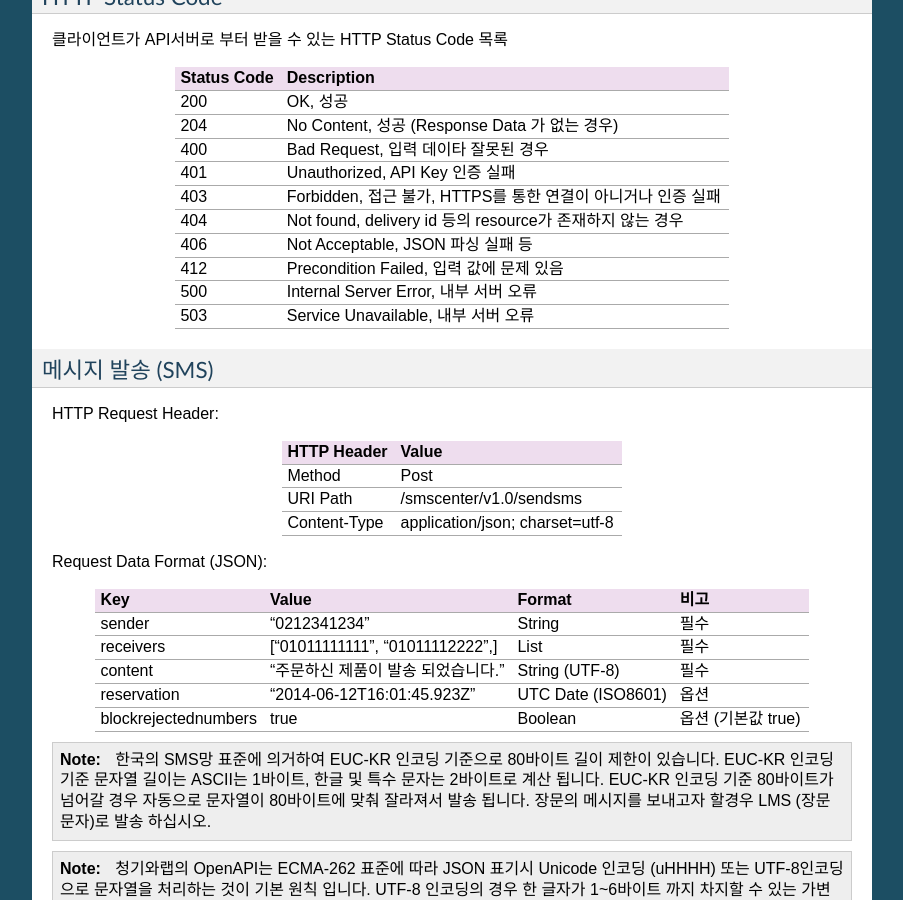
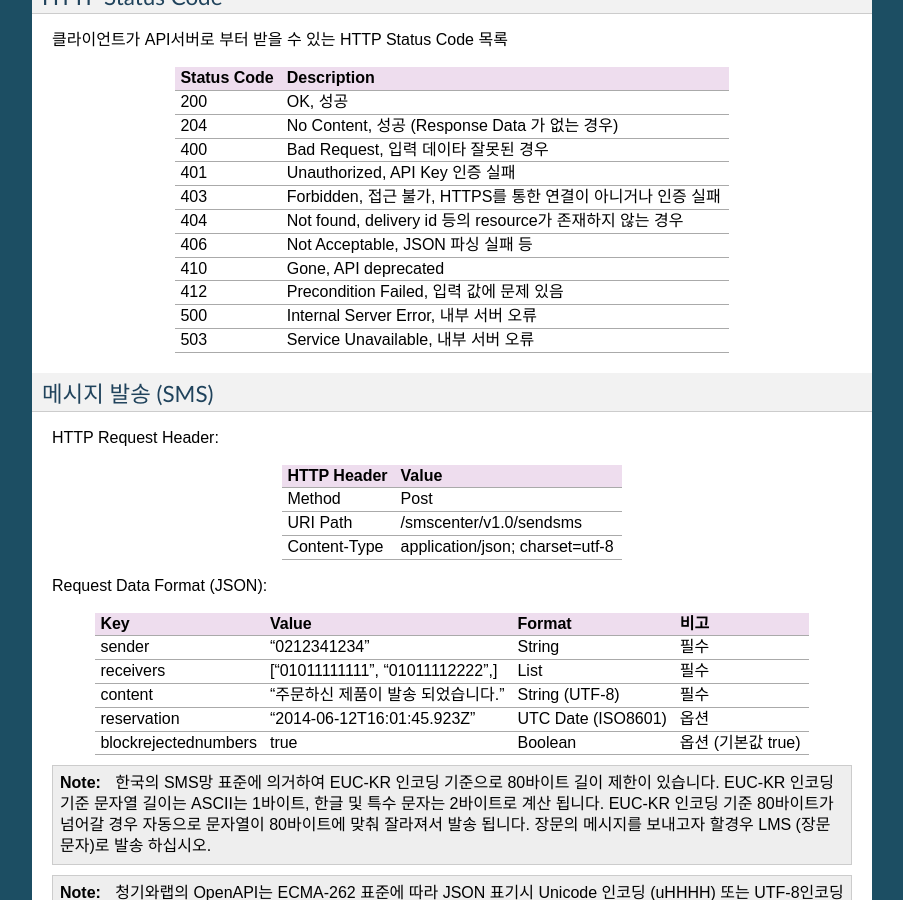
Before and after one commit to BlueHouseLab/sms-openapi, a Sphinx documentation site: the page built from docs/sms-openapi.rst, in a window 1280 px wide and 900 px high, scrolled down 1915 px. Shown: the whole window, without its empty margins (198-1101 px from the left). Built offline with Sphinx 7.4.7, drawn with Linux system fonts in a browser that asks for light colours.

Commit message:
add new http status code for v1.0

```diff
--- a/docs/sms-openapi.rst
+++ b/docs/sms-openapi.rst
@@ -114,6 +114,7 @@ Status Code    Description
 403            Forbidden, 접근 불가, HTTPS를 통한 연결이 아니거나 인증 실패
 404            Not found, delivery id 등의 resource가 존재하지 않는 경우
 406            Not Acceptable, JSON 파싱 실패 등
+410            Gone, API deprecated
 412            Precondition Failed, 입력 값에 문제 있음
 500            Internal Server Error, 내부 서버 오류
 503            Service Unavailable, 내부 서버 오류
```
